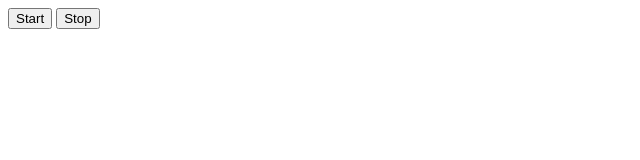
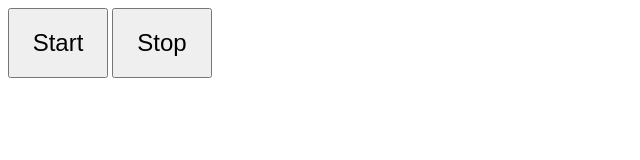
Before and after one commit to Rina-Silver/goit-js-hw-11-color-switch, a plain HTML site: page index.html in a window 1280 px wide. Shown: the whole page, without its empty margins (0-640 px from the left). Drawn offline with Linux system fonts and the light colour scheme.

Commit message:
Update index.html
Увеличение кнопок

```diff
--- a/index.html
+++ b/index.html
@@ -5,6 +5,13 @@
     <meta http-equiv="X-UA-Compatible" content="IE=edge" />
     <meta name="viewport" content="width=device-width, initial-scale=1.0" />
     <title>color-switch</title>
+    <style>
+      button {
+        width: 100px;
+        height: 70px;
+        font-size: 1.5rem;
+      }
+    </style>
   </head>
   <body>
     <button type="button" data-action="start">Start</button>
```
